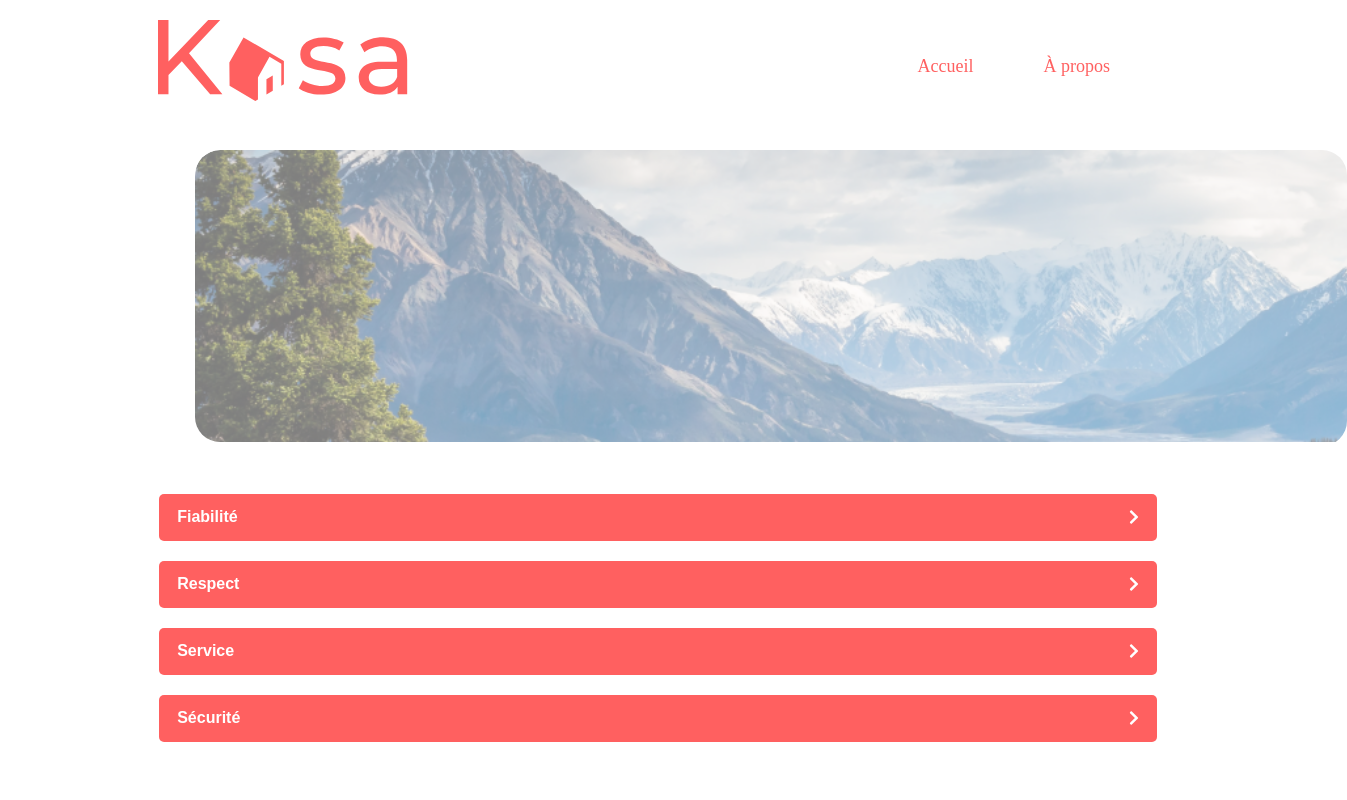
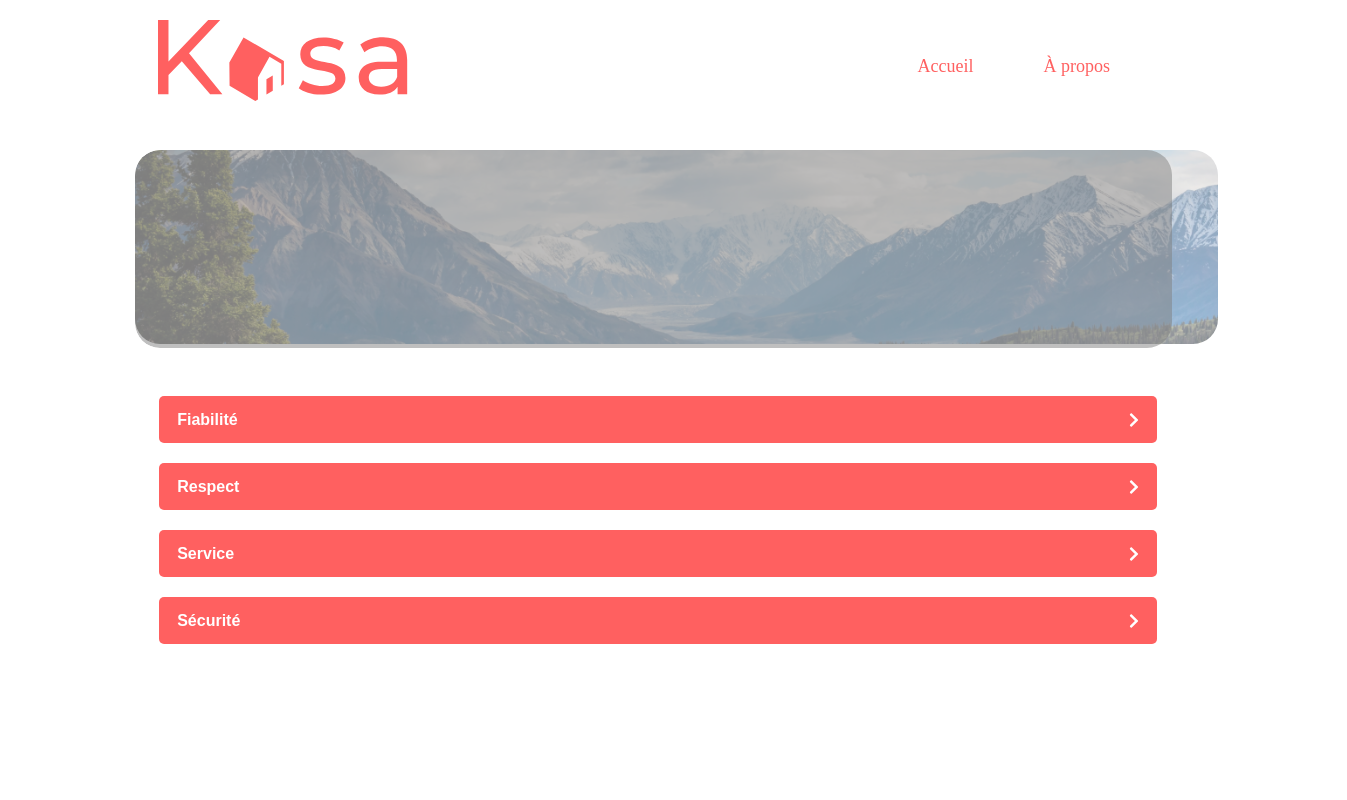
Before and after one commit to Flower-dev/FloreMalonda_11_09022021, a React (Create React App) app: page /a_propos in a window 1280 px wide. Shown: the top 800 px of the page, 1347 px wide, since content can reach past the window. Built offline with nearby package versions, Linux system fonts and the light colour scheme.

Commit message:
affiche img header

```diff
--- a/src/views/About/About.css
+++ b/src/views/About/About.css
@@ -2,22 +2,7 @@
     margin-top: 70px;
 }
 
-
-.container {
-    /* width: 100%; */
-    margin-bottom: 30px;
-    margin-left: 4%;
-}
-
 /* STYLE - IMG HEADER ABOUT PAGE */
-
-.title_img img {
-    /* position: relative;  */
-    z-index: -1;
-    object-fit: cover;
-    border-radius: 25px;
-    width: 141%;
-}
 
 .background_title {
     width: 90%;
@@ -30,13 +15,21 @@
     align-items: center;
     overflow: hidden;
     position: relative;
-    margin-left: 195px;
+    margin-left: 135px;
 
+}
+
+.title_img img {
+    /* position: relative;  */
+    z-index: -1;
+    object-fit: cover;
+    border-radius: 25px;
+    width: 94%;
 }
 
 .bgd {
     position: absolute;
-    /* width: 90%; */
+    width: 90%;
     height: 100%;
     /* left: 0;
     top: 0; */
@@ -46,11 +39,16 @@
     border-radius: 25px;
 }
 
+.container {
+    /* width: 100%; */
+    margin-bottom: 30px;
+    margin-left: 4%;
+}
+
 @media (max-width: 375px) {
 
     .background_title {
-        width: 90%;
-        /* height: 223px; */
+        width: 94%;
         margin-bottom: -3%;
         mix-blend-mode: darken;
         opacity: 0.5;
@@ -60,7 +58,18 @@
         overflow: hidden;
         position: relative;
         margin-left: 5%;
+    }
 
+    .bgd {
+        position: absolute;
+        width: 94.5%;
+        height: 100%;
+        /* left: 0;
+        top: 0; */
+        margin: auto;
+        background: rgba(0,0,0,.5);
+        z-index: 2;
+        border-radius: 25px;
     }
 
     .container {
--- a/src/views/Home/Home.css
+++ b/src/views/Home/Home.css
@@ -1,29 +1,5 @@
 .body-home {
     margin-top: 70px;
-}
-
-/* STYLE - IMG HEADER HOME PAGE */
-.title_img img {
-    /* position: relative;  */
-    z-index: -1;
-    object-fit: cover;
-    border-radius: 25px;
-    width: 142%;
-}
-
-.background_title {
-    width: 90%;
-    /* height: 223px; */
-    margin-bottom: 48px;
-    mix-blend-mode: darken;
-    opacity: 0.6;
-    border-radius: 25px;
-    display: flex;
-    align-items: center;
-    overflow: hidden;
-    position: relative;
-    margin-left: 195px;
-
 }
 
 .title_home {
@@ -90,7 +66,7 @@
         left: 50%;
         top: 25%;
         bottom: 80.05%;
-        font-size: 24px;
+        font-size: 22px;
         line-height: 100%;
         text-align: center;
     }
```
Also changed, not shown: 1 other file (tests, documents, lock files or other folders).
